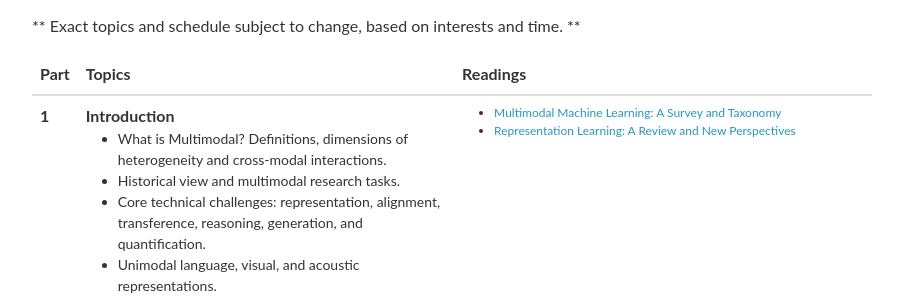
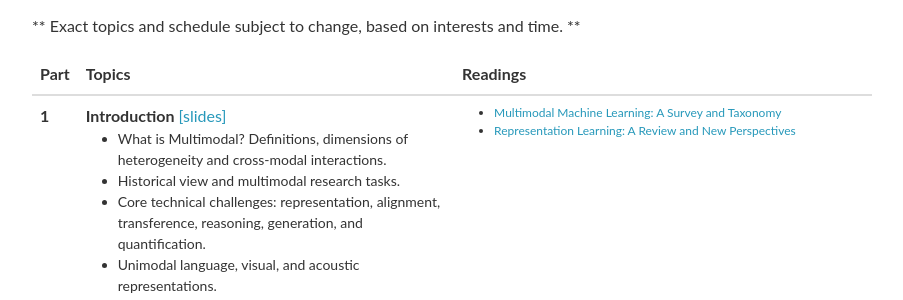
Before and after one commit to CMU-MultiComp-Lab/mmml-tutorial, a Jekyll site: the page built from _pages/schedule.md, in a window 1280 px wide and 900 px high. Shown: the part 158-458 px from the top of the window, without its empty margins (188-1091 px from the left). Built offline with Jekyll 4.4.1, drawn with Linux system fonts in a browser that asks for light colours; nearby versions of some CDN libraries; comment, search, counter and statistics services are not loaded.

Commit message:
Update lectures.yml

```diff
--- a/_data/lectures.yml
+++ b/_data/lectures.yml
@@ -1,6 +1,6 @@
 - date: 1
   title: >
-    <strong>Introduction</strong>
+    <strong>Introduction</strong> <a href="lecture1-Introduction.pdf">[slides]</a>
   slides:
   topics:
     - What is Multimodal? Definitions, dimensions of heterogeneity and cross-modal interactions.<br/>
```
